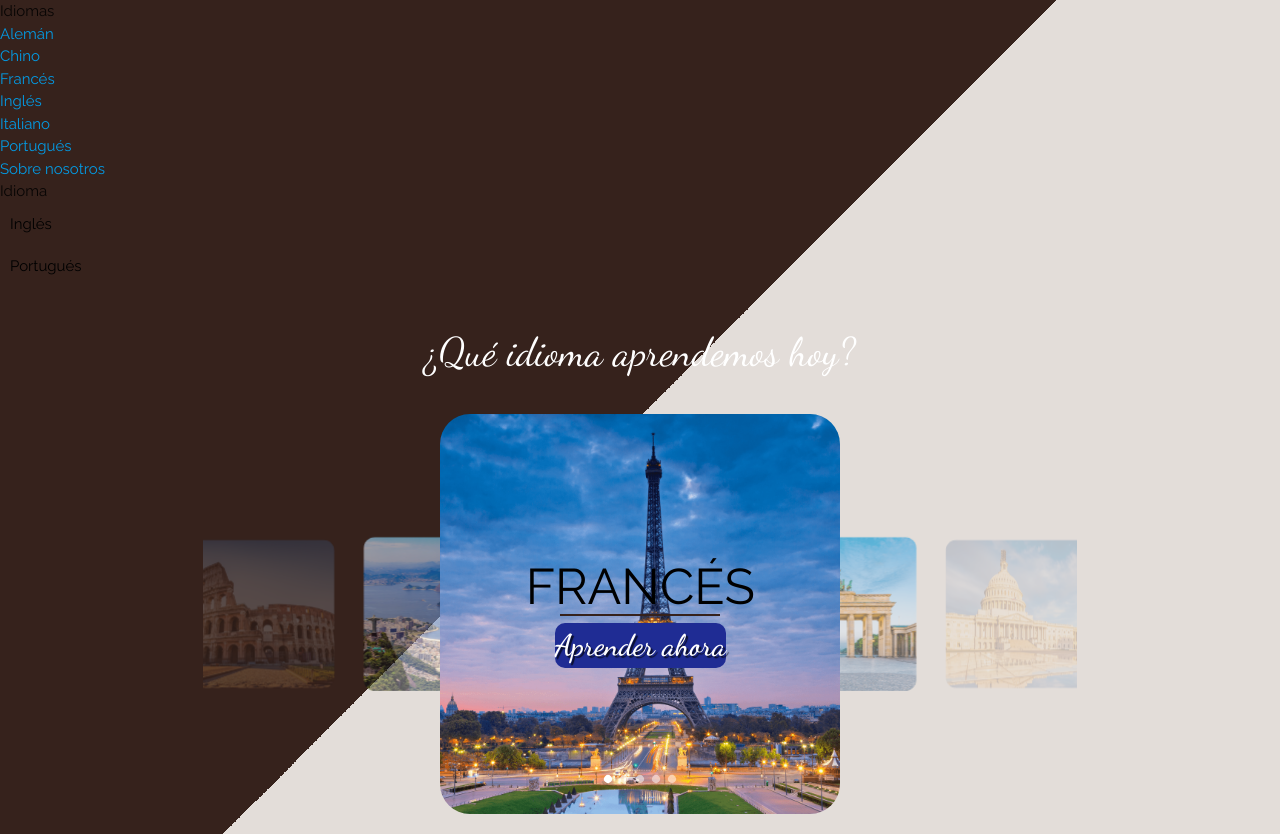
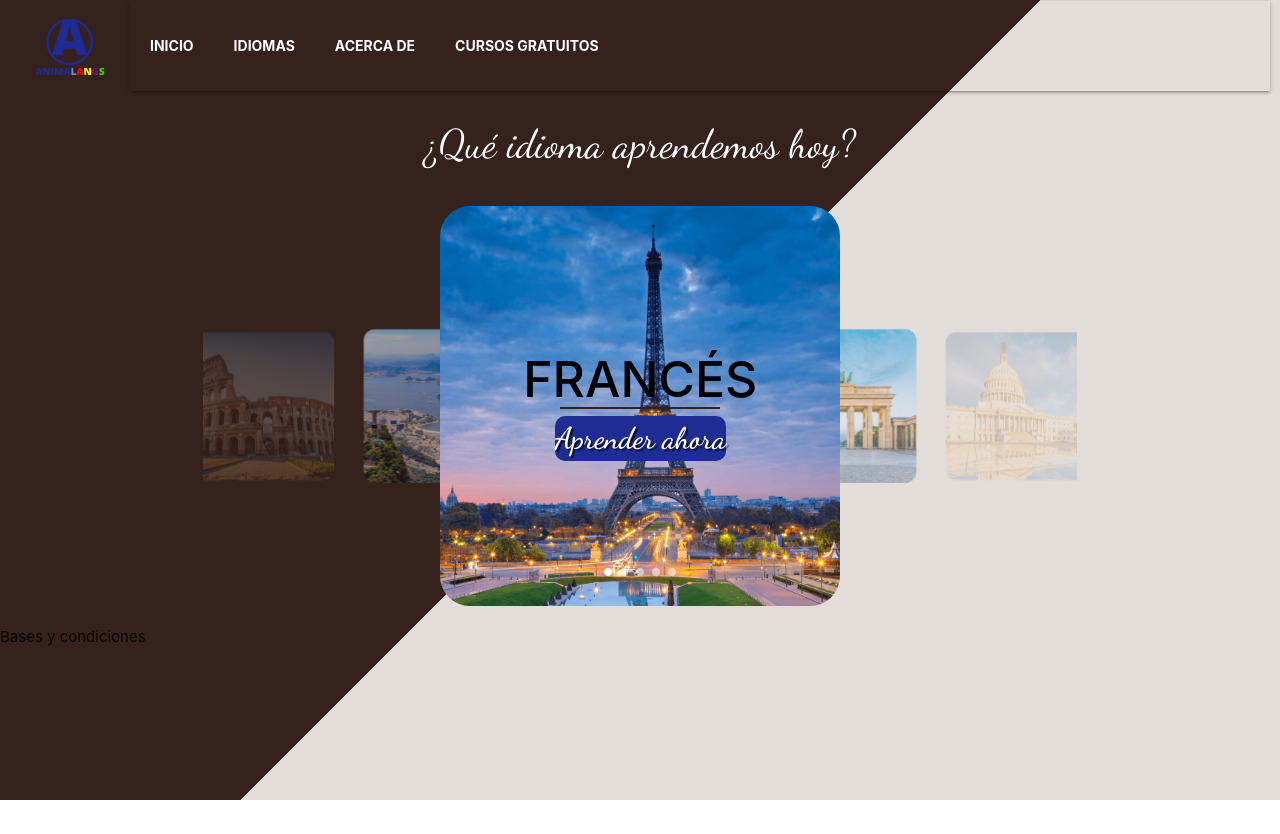
Before and after one commit to Gerardgfc/animalangs, a plain HTML site: page index.html in a window 1280 px wide. After the commit the page ends 800 px from the top, so only its background shows below. Drawn offline with nearby package versions, Linux system fonts and the light colour scheme.

Commit message:
completo sin traduccion

```diff
--- a/index.html
+++ b/index.html
@@ -1,5 +1,5 @@
 <!DOCTYPE html>
-<html lang="en">
+<html lang="es">
 <head>
     <meta charset="UTF-8">
     <meta name="viewport" content="width=device-width, initial-scale=1.0">
@@ -8,81 +8,82 @@
     <link rel="stylesheet" href="https://cdnjs.cloudflare.com/ajax/libs/materialize/1.0.0/css/materialize.min.css">
 </head>
 <body>
-    <header class="header">
+    <header>
+        <div class="interior">
+            <a href="index.html" class="logo"><img src="img/logo.png" alt=""></a>
+            <nav class="navegacion">
+                <ul>
+                    <li><a href="index.html" id="inicio"></a></li>
+                    <li class="submenu">
+                        <a href="" id="idiomas"></a>
+                        <ul class="hijos">
+                            <li><a href="" id="aleman"></a></li>
+                            <li><a href="" id="chino"></a></li>
+                            <li><a href="" id="espanol"></a></li>
+                            <li><a href="" id="frances"></a></li>
+                            <li><a href="" id="ingles"></a></li>
+                            <li><a href="" id="portugues"></a></li>
+                        </ul>
+                    </li>
+                    <li><a href="" id="acerca_de"></a></li>
+                    <li><a href="" id="cursos_gratuitos"></a></li>
+                </ul>
+            </nav>
+        </div>
+        <div class="idioma-selector no-margin">
+            <select id="selector-idioma" onchange="cambiarIdioma()">
+              <option value="es">Español</option>
+              <option value="en">Inglés</option>
+            </select>
+            <p id="mensaje-idioma"></p>
+        </div>
 
-        <div class="menu">
-            <span>Idiomas</span>
-            <ul>
-                <li><a href="#">Alemán</a></li>
-                <li><a href="#">Chino</a></li>
-                <li><a href="#">Francés</a></li>
-                <li><a href="#">Inglés</a></li>
-                <li><a href="#">Italiano</a></li>
-                <li><a href="#">Portugués</a></li>
-            </ul>
-        </div>
-        <div class="sobre-nosotros">
-            <a href="#">Sobre nosotros</a>
-        </div>
-        <div class="menu-idiomas">
-            <span>Idioma</span>
-            <ul>
-                <li><a href="#">Inglés</a></li>
-                <li><a href="#">Portugués</a></li>
-            </ul>
-        </div>
     </header>
-
-
-
     <main>
         <div class="container">
             <div class="row">
                 <div class="col s12">
-                    <h1 class="center-align titulo">¿Qué idioma aprendemos hoy?</h1>
-
+                    <h1 class="center-align titulo" id="que_idioma"></h1>
                     <div class="carousel center-align">
                         <div class="carousel-item">
-                            <h2 class="subtitulo">Francés</h2>
+                            <h2 class="subtitulo" id="frances_titulo"></h2>
                             <div class="linea-division"></div>
                             <img src="img/menu/FRANCIA.png">
-                            <a href="pages/frances.html">Aprender ahora</a>
+                            <a href="pages/frances.html" id="frances_link"></a>
                         </div>
-
                         <div class="carousel-item">
-                            <h2 class="subtitulo">Alemán</h2>
+                            <h2 class="subtitulo" id="aleman_titulo"></h2>
                             <div class="linea-division"></div>
                             <img src="img/menu/GERMANY.png" alt="Alemán">
-                            <a href="pages/aleman.html" class="boton-carousel">Aprender ahora</a>
+                            <a href="pages/aleman.html" class="boton-carousel" id="aleman_link"></a>
                         </div>
-
                         <div class="carousel-item">
-                            <h2 class="subtitulo">Inglés</h2>
+                            <h2 class="subtitulo" id="ingles_titulo"></h2>
                             <div class="linea-division"></div>
                             <img src="img/menu/ESTADOS-UNIDOS.png" alt="Inglés">
-                            <a href="pages/ingles.html" class="boton-carousel">Aprender ahora</a>
+                            <a href="pages/ingles.html" class="boton-carousel" id="ingles_link"></a>
                         </div>
-
                         <div class="carousel-item">
-                            <h2 class="subtitulo">Italiano</h2>
+                            <h2 class="subtitulo" id="italiano_titulo"></h2>
                             <div class="linea-division"></div>
                             <img src="img/menu/italiano.jpg" alt="Italiano">
-                            <a href="pages/italiano.html" class="boton-carousel">Aprender ahora</a>
+                            <a href="pages/italiano.html" class="boton-carousel" id="italiano_link"></a>
                         </div>
-
                         <div class="carousel-item">
-                            <h2 class="subtitulo">Portugués</h2>
+                            <h2 class="subtitulo" id="portugues_titulo"></h2>
                             <div class="linea-division"></div>
                             <img src="img/menu/brasil.jpg" alt="Portugués">
-                            <a href="pages/portugues.html" class="boton-carousel">Aprender ahora</a>
+                            <a href="pages/portugues.html" class="boton-carousel" id="portugues_link"></a>
                         </div>
-
                     </div>
                 </div>
             </div>
         </div>
     </main>
+    <footer>
+        <p>Bases y condiciones</p>
 
+    </footer>
     <script src="https://cdnjs.cloudflare.com/ajax/libs/materialize/1.0.0/js/materialize.min.js"></script>
     <script src="scripts.js"></script>
 </body>
--- /dev/null
+++ b/locales/es.json
@@ -0,0 +1,23 @@
+{
+    "inicio": "Inicio",
+    "idiomas": "Idiomas",
+    "aleman": "Alemán",
+    "chino": "Chino",
+    "espanol": "Español",
+    "frances": "Francés",
+    "ingles": "Inglés",
+    "portugues": "Portugués",
+    "acerca_de": "Acerca de",
+    "cursos_gratuitos": "Cursos Gratuitos",
+    "que_idioma": "¿Qué idioma aprendemos hoy?",
+    "frances_titulo": "Francés",
+    "aleman_titulo": "Alemán",
+    "ingles_titulo": "Inglés",
+    "italiano_titulo": "Italiano",
+    "portugues_titulo": "Portugués",
+    "frances_link": "Aprender ahora",
+    "aleman_link": "Aprender ahora",
+    "ingles_link": "Aprender ahora",
+    "italiano_link": "Aprender ahora",
+    "portugues_link": "Aprender ahora"
+  }
--- a/scripts.js
+++ b/scripts.js
@@ -1,6 +1,8 @@
 document.addEventListener('DOMContentLoaded', () => {
     const elementosCarousel = document.querySelectorAll('.carousel');
-    const instance = M.Carousel.init(elementosCarousel, {
+
+    // Inicializar el carousel
+    const instances = M.Carousel.init(elementosCarousel, {
         duration: 500,
         dist: -10,
         shift: 5,
@@ -10,11 +12,52 @@ document.addEventListener('DOMContentLoaded', () => {
         noWrap: false,
         onCycleTo: function(activeItem) {
             const items = document.querySelectorAll('.carousel-item');
-            items.forEach(item => {
-                item.classList.remove('active');
-            });
+            items.forEach(item => item.classList.remove('active'));
             activeItem.classList.add('active');
         }
+    });
+
+    // Función para cargar el archivo JSON del idioma seleccionado
+    function cargarIdioma(idioma) {
+        fetch(`locales/${idioma}.json`)
+            .then(response => response.json())
+            .then(data => {
+                // Actualizar los textos en la página con las traducciones cargadas
+                actualizarTraducciones(data);
+            })
+            .catch(error => console.error('Error cargando el idioma:', error));
+    }
+
+    // Función para actualizar las traducciones en la página
+    function actualizarTraducciones(data) {
+        document.getElementById('inicio').innerText = data.inicio;
+        document.getElementById('idiomas').innerText = data.idiomas;
+        document.getElementById('aleman').innerText = data.aleman;
+        document.getElementById('chino').innerText = data.chino;
+        document.getElementById('espanol').innerText = data.espanol;
+        document.getElementById('frances').innerText = data.frances;
+        document.getElementById('ingles').innerText = data.ingles;
+        document.getElementById('portugues').innerText = data.portugues;
+        document.getElementById('acerca_de').innerText = data.acerca_de;
+        document.getElementById('cursos_gratuitos').innerText = data.cursos_gratuitos;
+        document.getElementById('que_idioma').innerText = data.que_idioma;
+        document.getElementById('frances_titulo').innerText = data.frances_titulo;
+        document.getElementById('aleman_titulo').innerText = data.aleman_titulo;
+        document.getElementById('ingles_titulo').innerText = data.ingles_titulo;
+        document.getElementById('italiano_titulo').innerText = data.italiano_titulo;
+        document.getElementById('portugues_titulo').innerText = data.portugues_titulo;
+        document.getElementById('frances_link').innerText = data.frances_link;
+        document.getElementById('aleman_link').innerText = data.aleman_link;
+        document.getElementById('ingles_link').innerText = data.ingles_link;
+        document.getElementById('italiano_link').innerText = data.italiano_link;
+        document.getElementById('portugues_link').innerText = data.portugues_link;
+    }
+
+
+    // Escuchar el evento de cambio en el selector de idioma
+    document.getElementById('selector-idioma').addEventListener('change', function() {
+        const idiomaSeleccionado = this.value;
+        cargarIdioma(idiomaSeleccionado);
     });
 
     // Función para avanzar al siguiente elemento del carrusel
@@ -25,15 +68,9 @@ document.addEventListener('DOMContentLoaded', () => {
         });
     }
 
-    // Cambiar automáticamente cada 10 segundos
-    setInterval(avanzarCarrusel, 10000);
+    // Cambiar automáticamente cada 25 segundos
+    setInterval(avanzarCarrusel, 25000);
 
-    // Inmediatamente después de la inicialización, encuentra el elemento activo y añade la clase 'active'.
-    elementosCarousel.forEach(carousel => {
-        let activeItem = carousel.querySelector('.carousel-item.active');
-        if (!activeItem) { // Si no hay un activo, toma el primero como predeterminado.
-            activeItem = carousel.querySelector('.carousel-item');
-            activeItem.classList.add('active');
-        }
-    });
+    // Cargar el idioma predeterminado
+    cargarIdioma('es');
 });
--- a/styles.css
+++ b/styles.css
@@ -1,43 +1,132 @@
 @import url('https://fonts.googleapis.com/css2?family=Raleway:wght@400;700&display=swap');
 @import url('https://fonts.googleapis.com/css2?family=Dancing+Script:wght@400;500;600;700&display=swap');
 
+/* Materialize (comentado) */
+/* ... */
 
+* {
+    margin: 0;
+    padding: 0;
+    box-sizing: border-box;
+    text-decoration: none;
+  }
 
+  body {
+    min-height: 100vh;
+    background-image: linear-gradient(-45deg, #e3ddd9 50%, #36221c 50%);
+  }
 
+  header {
+    position: fixed;
+    top: 0;
+    width: 100%;
+    height: 80px;
+    z-index: 100;
+  }
 
+  .interior {
+    max-width: 100%;
+    padding: 0 10px;
+    margin: auto;
+    display: flex;
+    justify-content: space-between;
+    align-items: center;
+  }
 
+  .logo {
+    padding: 5px 20px 0;
+  }
 
+  .logo img {
+    height: 80px;
+  }
 
+  .logo img:hover {
+    transform: scale(1.1);
+  }
 
-.menu-idiomas:hover ul,
-.sobre-nosotros:hover ul {
+  .navegacion {
+    background-color: transparent;
+    display: flex;
+    align-items: center;
+    min-height: 90px;
+    z-index: 1000;
+  }
+
+  .navegacion ul {
+    list-style: none;
+    padding: 0 10px;
+  }
+
+.navegacion ul li:hover{
+    transform: scale(1.1);
+}
+
+.navegacion ul li a{
+    color: #fff;
+    text-align: center;
+    text-transform: uppercase;
+    font-size: 14px;
+    font-weight: bold;
+    padding: 0 20px;
+}
+
+.navegacion ul li a:hover{
+    color: aqua;
+    transform: scale(1.0);
+
+}
+
+.navegacion ul li:hover .hijos{
     display: block;
 }
 
-.menu-idiomas ul li,
-.sobre-nosotros ul li {
-    margin-right: 20px;
+.navegacion .submenu .hijos{
+    display: none;
+    position: absolute;
+    width: 100%;
 }
 
-.menu-idiomas ul li a,
-.sobre-nosotros ul li a {
+.navegacion .submenu .hijos li{
     display: block;
-    padding: 10px;
-    color: #000000;
-    text-decoration: none;
-    transition: background-color 0.3s ease;
+    overflow: hidden;
+    border-bottom: none;
+
 }
 
-.menu-idiomas ul li a:hover,
-.sobre-nosotros ul li a:hover {
-    background-color: #f0f0f0;
+.navegacion .submenu .hijos li a{
+    display: block;
 }
 
-.menu-idiomas{
-    background-color: transparent;
-    box-shadow: none;
+.hijos{
+    padding: 1px;
+}
 
 
+/* Asegurar que el selector de idioma esté superpuesto */
+.idioma-selector {
+    position: relative;
+    z-index: 10000;
+    background-color: #1f2c94;
+}
+
+
+/* Estilos específicos para el selector de idioma */
+#selector-idioma {
+    color: black;
+    background-color: transparent;
+    border: 1px solid black;
+    padding: 5px;
+    border-radius: 5px;
+    margin-right: 10px;
+    z-index: 10000;
+}
+
+/* Asegurar que el mensaje de idioma esté visible */
+#mensaje-idioma {
+    display: block;
+    color: black;
+    margin-left: 10px;
 }
 
 
@@ -45,17 +134,6 @@
 
 
 
-* {
-    margin: 0;
-    padding: 0;
-    box-sizing: border-box;
-}
-
-body {
-    min-height: 100vh;
-    background-image: linear-gradient(-45deg, #e3ddd9 50%, #36221c 50%);
-    font-family: 'Raleway', sans-serif;
-}
 
 .titulo {
     font-size: 40px;
@@ -89,6 +167,16 @@ body {
     height: 2px;
     background-color: #36221c;
 }
+
+.col{
+    display: flex;
+    flex-direction: column;
+    align-items: center;
+    margin-top: 80px;
+  }
+
+
+
 
 /* Materialize */
 
```
Also changed, not shown: locales/en.json (added, +22 -0 lines).
